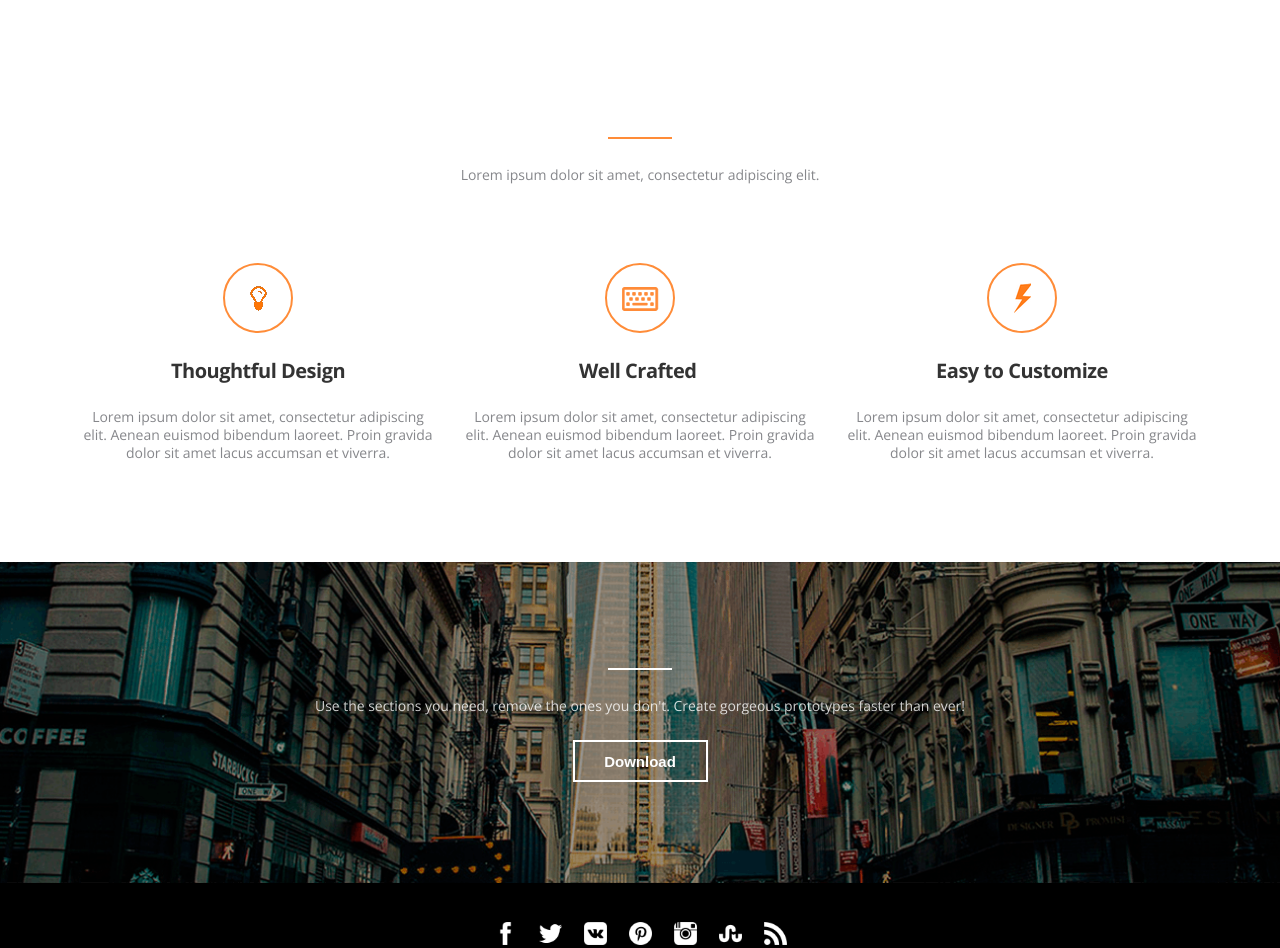
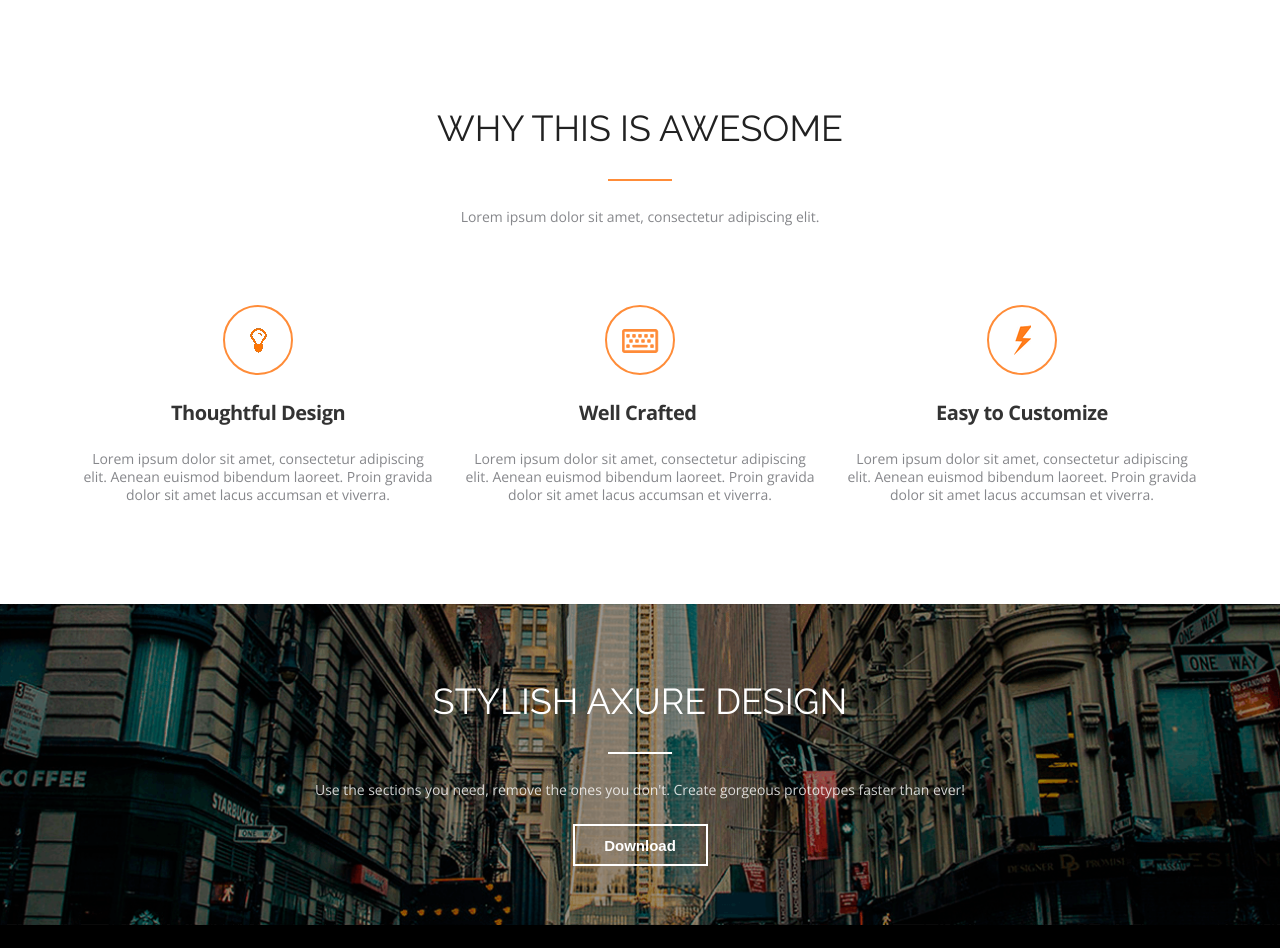
Before and after one commit to DariaAzanovich/lesson-3, a plain HTML site: page index.html in a window 1280 px wide. Shown: the top 948 px of the page. Drawn offline with nearby package versions, Linux system fonts and the light colour scheme.

Commit message:
Update main.css

```diff
--- a/style/main.css
+++ b/style/main.css
@@ -18,7 +18,7 @@ header {
   padding-bottom: 40px;
 }
 
-h1 {
+h2 {
   font-size: 36px;
   font-family: 'Raleway', 'Arial', sans-serif;
   font-weight: lighter;
@@ -54,7 +54,7 @@ h4 {
   padding-bottom: 26px;
 }
 
-.header h1 {
+.header h2 {
   color: #ffffff;
 }
 
```
